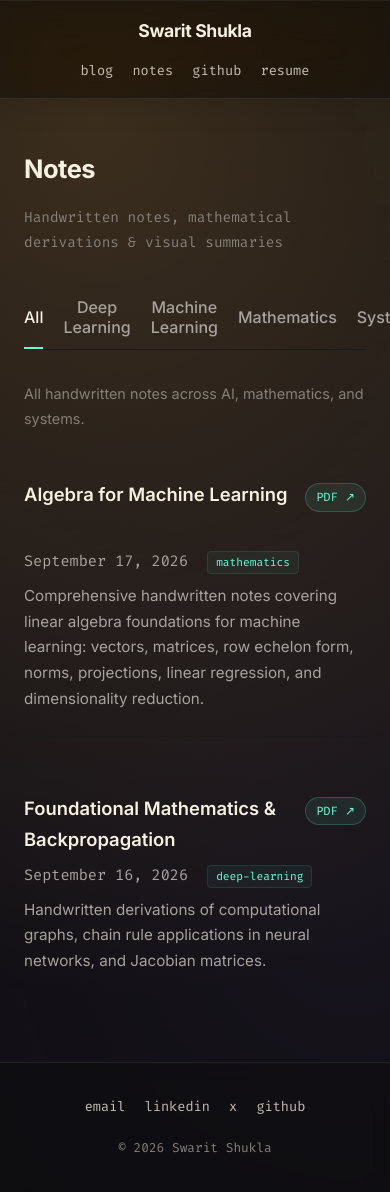
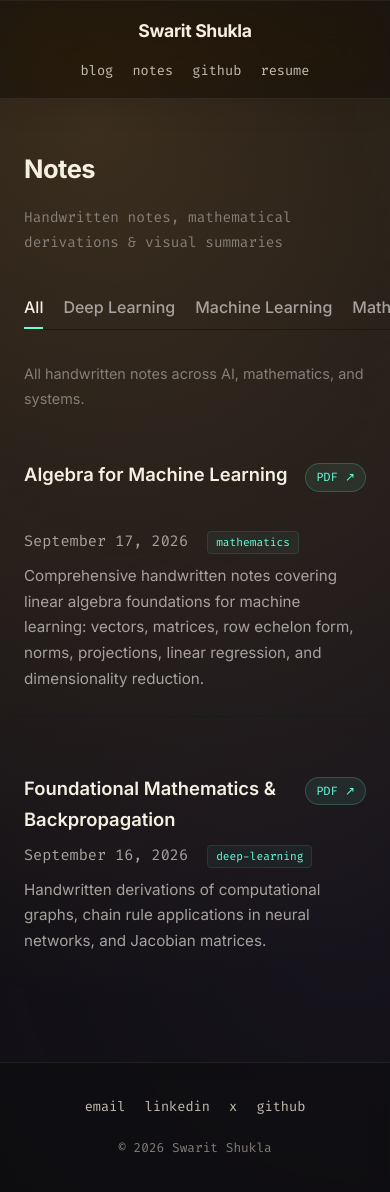
Before and after one commit to SWARITSHUKLA/SWARITSHUKLA.github.io, a Jekyll site: the page built from notes.html, in a window 390 px wide and 1207 px high. Shown: the top 1192 px of the window. Built offline with Jekyll 4.4.1, drawn with Linux system fonts in a browser that asks for light colours.

Commit message:
Fixed the category bug

```diff
--- a/notes.html
+++ b/notes.html
@@ -7,12 +7,12 @@ title: Notes
     <h1>Notes</h1>
     <p class="blog-subtitle">Handwritten notes, mathematical derivations & visual summaries</p>
 
-    <div class="blog-tabs">
-        <button class="tab-btn active" onclick="showCategory('cat-all', this)">All</button>
-        <button class="tab-btn" onclick="showCategory('cat-dl', this)">Deep Learning</button>
-        <button class="tab-btn" onclick="showCategory('cat-ml', this)">Machine Learning</button>
-        <button class="tab-btn" onclick="showCategory('cat-math', this)">Mathematics</button>
-        <button class="tab-btn" onclick="showCategory('cat-systems', this)">Systems</button>
+    <div class="blog-tabs notes-tabs" role="tablist" aria-label="Note categories">
+        <button type="button" class="tab-btn active" role="tab" aria-selected="true" aria-controls="cat-all" onclick="showCategory('cat-all', this)">All</button>
+        <button type="button" class="tab-btn" role="tab" aria-selected="false" aria-controls="cat-dl" onclick="showCategory('cat-dl', this)">Deep Learning</button>
+        <button type="button" class="tab-btn" role="tab" aria-selected="false" aria-controls="cat-ml" onclick="showCategory('cat-ml', this)">Machine Learning</button>
+        <button type="button" class="tab-btn" role="tab" aria-selected="false" aria-controls="cat-math" onclick="showCategory('cat-math', this)">Mathematics</button>
+        <button type="button" class="tab-btn" role="tab" aria-selected="false" aria-controls="cat-systems" onclick="showCategory('cat-systems', this)">Systems</button>
     </div>
 
     <!-- All Notes -->
--- a/style.css
+++ b/style.css
@@ -281,6 +281,25 @@ pre code {
     border-bottom: 2px solid #64ffda;
 }
 
+/* The notes categories stay on one row and can be swiped on narrow screens. */
+.notes-tabs {
+    overflow-x: auto;
+    overscroll-behavior-x: contain;
+    -webkit-overflow-scrolling: touch;
+    scrollbar-width: none;
+    scroll-snap-type: x proximity;
+}
+
+.notes-tabs::-webkit-scrollbar {
+    display: none;
+}
+
+.notes-tabs .tab-btn {
+    flex: 0 0 auto;
+    white-space: nowrap;
+    scroll-snap-align: start;
+}
+
 .category-desc {
     color: #857F78; /* Muted warm gray */
     margin-top: 0;
@@ -309,6 +328,11 @@ pre code {
     }
     .main-content {
         padding: 2rem 1.5rem;
+    }
+    .notes-tabs {
+        gap: 1.25rem;
+        margin-right: -1.5rem;
+        padding-right: 1.5rem;
     }
 }
 
```
Also changed, not shown: other parts of notes.html (+4 -1 lines).
